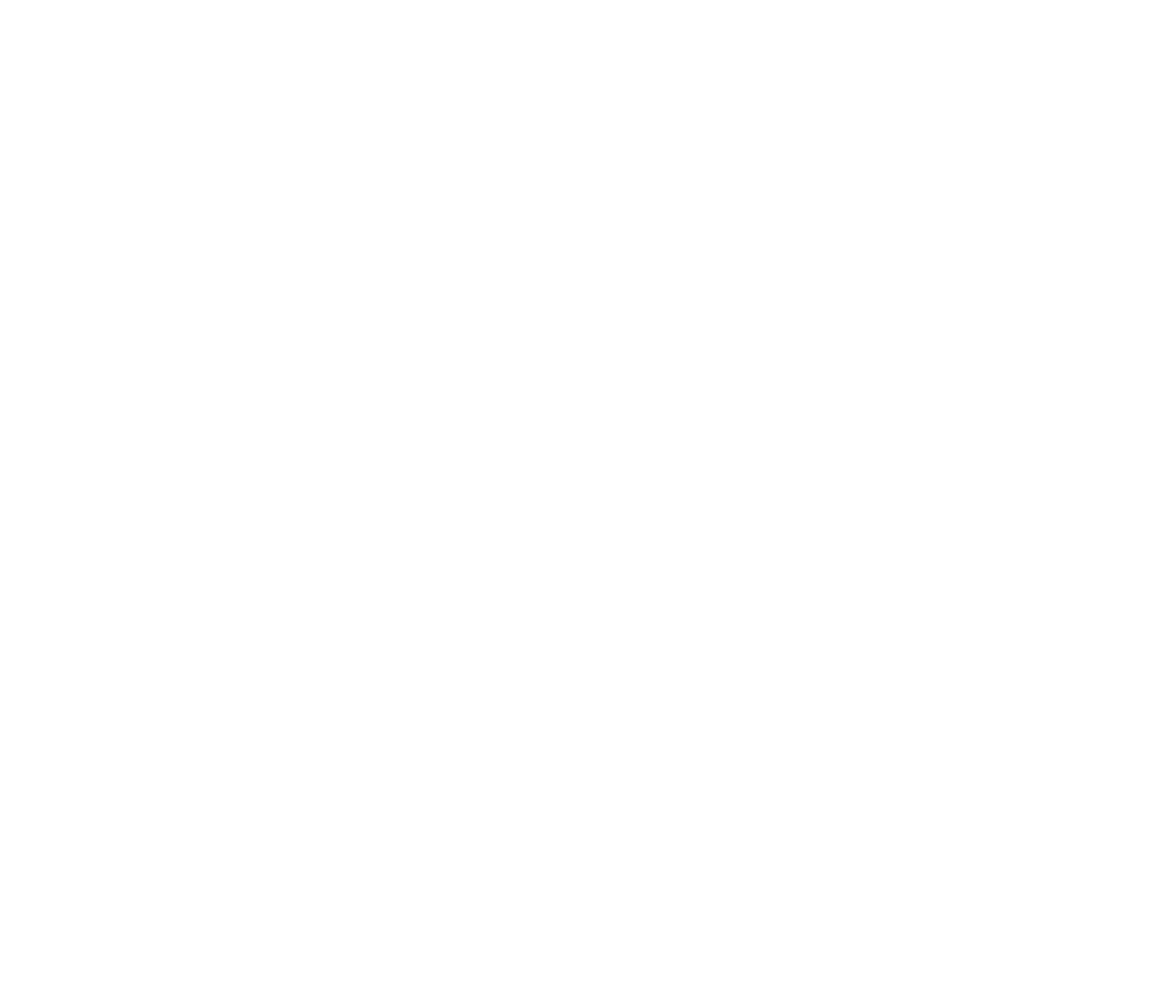
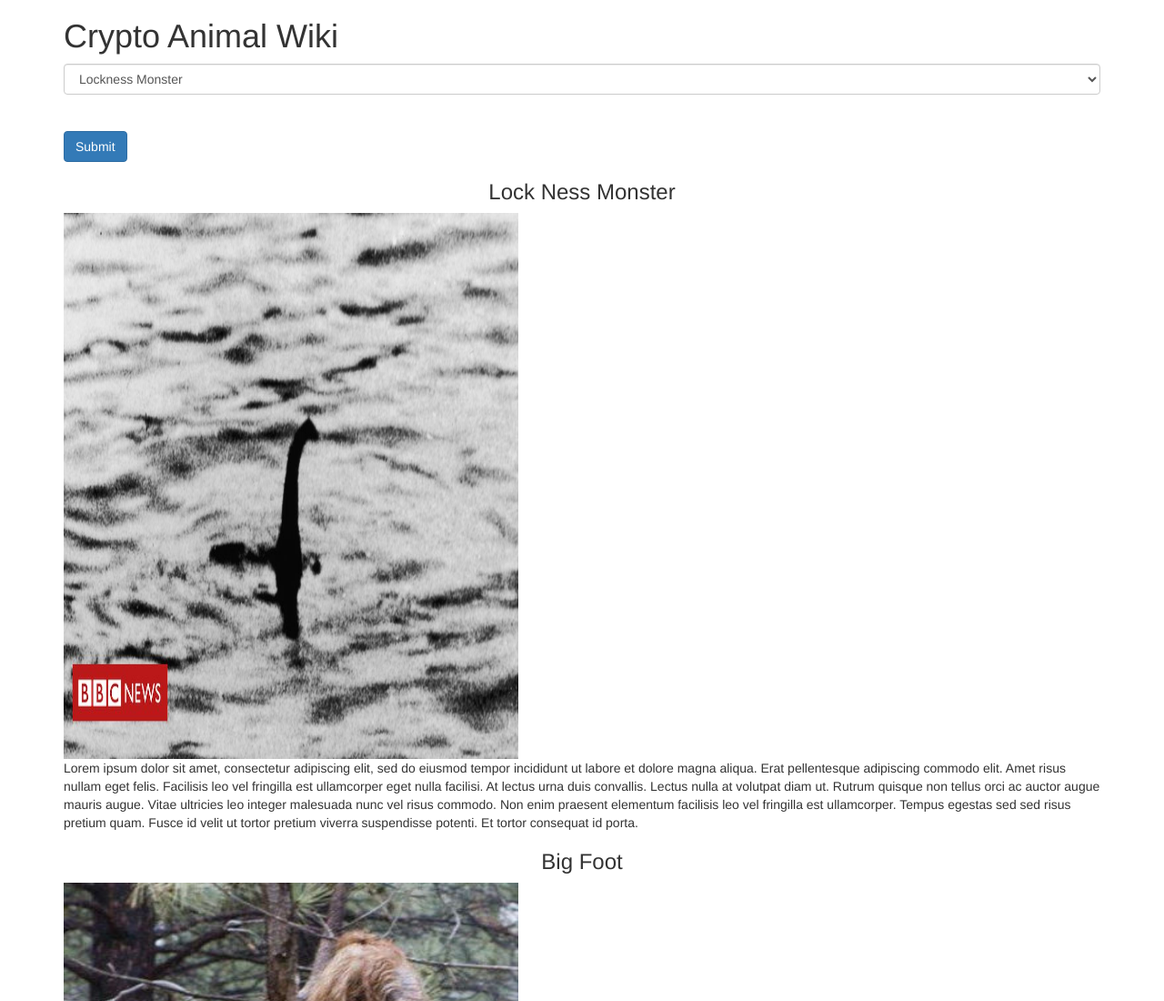
Before and after one commit to Scott-Ian/animal-wiki, a plain HTML site: page index.html in a window 1280 px wide. Shown: the top 1100 px of the page at 91% size. Before the commit the page ends 800 px from the top, so only its background shows below. Drawn offline with Linux system fonts and the light colour scheme.

Commit message:
Created survey elements within the html document, added jpg, CSS formatting <chesnekov@gmail.com> Co-authored-by: Ian Gregg <iangregg188@gmail.com>

```diff
--- a/css/styles.css
+++ b/css/styles.css
@@ -0,0 +1,12 @@
+h3 {
+  text-align: center;
+}
+
+img {
+  width: 500px;
+  height: 600px;
+}
+
+::backdrop {
+  color: aquamarine;
+}
--- a/index.html
+++ b/index.html
@@ -1,12 +1,40 @@
 <!DOCTYPE html>
 <html lang="en">
   <head>
-    <link charset="UTF-8">
-    <link ref=""
-    <script name="viewport" content="width=device-width, initial-scale=1.0"></script>
+    <link href="css/bootstrap.css" rel="stylesheet" type="text/css">
+    <link href="css/styles.css" rel="stylesheet" type="text/css">
+    <script src="js/jquery.js"></script>
+    <script src="js/scripts.js"></script>
     <title>Crypto Animals</title>
   </head>
-    <body>
-
-    </body>
+  <body>
+    <div class="container">
+      <h1>Crypto Animal Wiki</h1>
+      <form id="choose">
+        <select class="form-control" id="animalchoice">
+          <option>Lockness Monster</option>
+          <option>Big Foot</option>
+          <option>Chupacabra</option>
+        </select>
+        <br>
+        <br>
+        <button type="submit" class="btn btn-primary">Submit</button>
+      </form>
+        <div class="animal1" >
+          <h3>Lock Ness Monster</h3>
+            <img src="img/lock.jpg" alt="lock ness monster in water">
+            <p>Lorem ipsum dolor sit amet, consectetur adipiscing elit, sed do eiusmod tempor incididunt ut labore et dolore magna aliqua. Erat pellentesque adipiscing commodo elit. Amet risus nullam eget felis. Facilisis leo vel fringilla est ullamcorper eget nulla facilisi. At lectus urna duis convallis. Lectus nulla at volutpat diam ut. Rutrum quisque non tellus orci ac auctor augue mauris augue. Vitae ultricies leo integer malesuada nunc vel risus commodo. Non enim praesent elementum facilisis leo vel fringilla est ullamcorper. Tempus egestas sed sed risus pretium quam. Fusce id velit ut tortor pretium viverra suspendisse potenti. Et tortor consequat id porta.</p>
+        </div>
+        <div class="animal2">
+            <h3>Big Foot</h3>
+            <img src="img/bigfoot.jpg" alt="Bigfoot in the forest">
+            <p>Lorem ipsum dolor sit amet, consectetur adipiscing elit, sed do eiusmod tempor incididunt ut labore et dolore magna aliqua. Erat pellentesque adipiscing commodo elit. Amet risus nullam eget felis. Facilisis leo vel fringilla est ullamcorper eget nulla facilisi. At lectus urna duis convallis. Lectus nulla at volutpat diam ut. Rutrum quisque non tellus orci ac auctor augue mauris augue. Vitae ultricies leo integer malesuada nunc vel risus commodo. Non enim praesent elementum facilisis leo vel fringilla est ullamcorper. Tempus egestas sed sed risus pretium quam. Fusce id velit ut tortor pretium viverra suspendisse potenti. Et tortor consequat id porta.</p>
+        </div>
+        <div class="animal3">
+            <h3>Chupacabra</h3>
+            <img src="img/chup.jpg" alt="the Chupacabra">
+            <p>Lorem ipsum dolor sit amet, consectetur adipiscing elit, sed do eiusmod tempor incididunt ut labore et dolore magna aliqua. Erat pellentesque adipiscing commodo elit. Amet risus nullam eget felis. Facilisis leo vel fringilla est ullamcorper eget nulla facilisi. At lectus urna duis convallis. Lectus nulla at volutpat diam ut. Rutrum quisque non tellus orci ac auctor augue mauris augue. Vitae ultricies leo integer malesuada nunc vel risus commodo. Non enim praesent elementum facilisis leo vel fringilla est ullamcorper. Tempus egestas sed sed risus pretium quam. Fusce id velit ut tortor pretium viverra suspendisse potenti. Et tortor consequat id porta.</p>
+        </div>
+    </div>
+  </body>
 </html>
--- a/js/scripts.js
+++ b/js/scripts.js
@@ -0,0 +1,3 @@
+$(document).ready(function(){
+
+}
```
Also changed, not shown: img/bigfoot.jpg (added), img/chup.jpg (added), img/lock.jpg (added), 1 other file.
